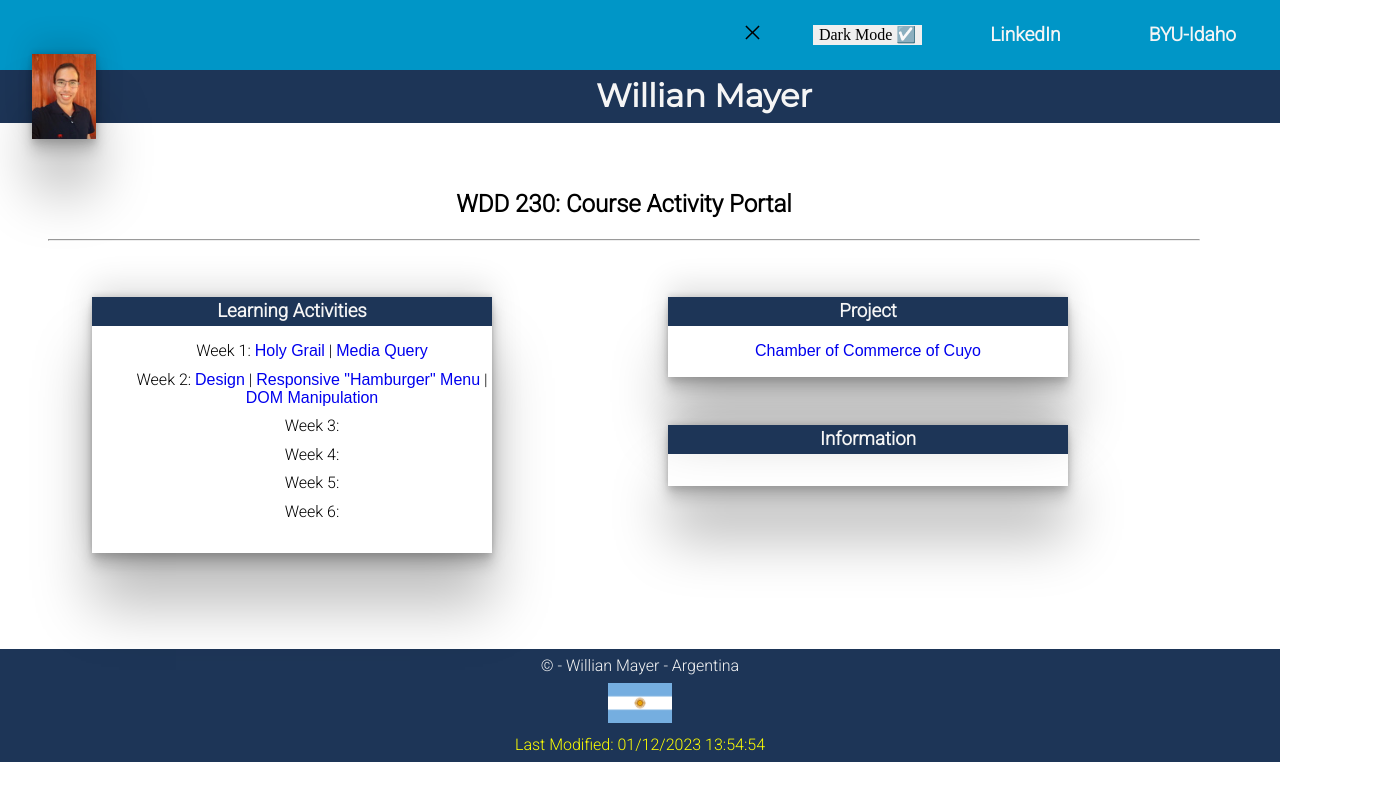
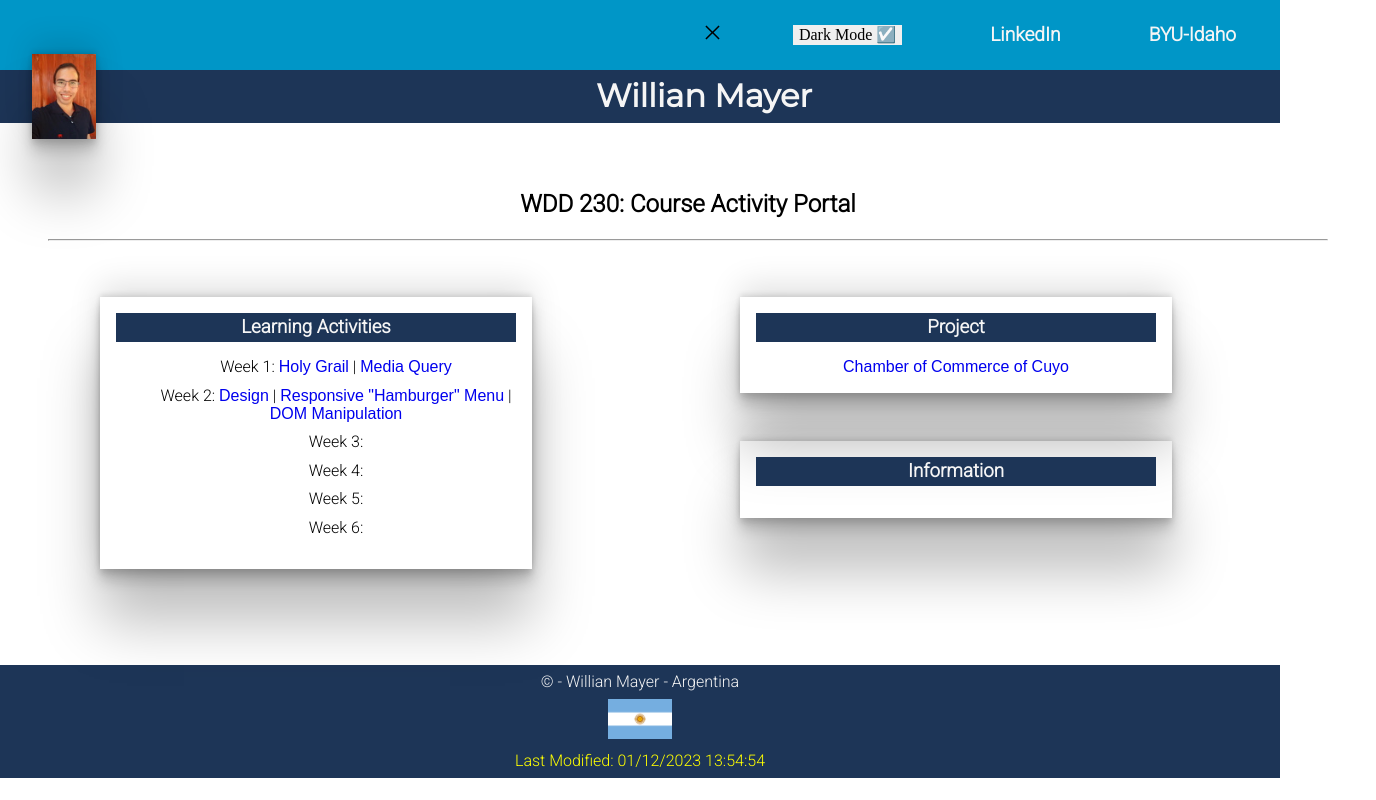
Before and after one commit to WillyMayer1/wdd230, a plain HTML site: page index.html in a window 1280 px wide. Both pictures are taken after a click on the element 1229 px from the left and 34 px from the top of the page. Shown: the whole page, 1376 px wide, since content can reach past the window. Drawn offline with Linux system fonts and the light colour scheme.

Commit message:
checkpoint

```diff
--- a/index.html
+++ b/index.html
@@ -30,9 +30,10 @@
                   >LinkedIn</a
                   >
             </li>
+            <li class="nav-item">
                <button class="darkButton">Dark Mode ☑️</button>
+            </li>
          </ul>
-
          <div class="hamburger">
             <img class="hamb-menu" src="images/menu.svg" width="25" height="25" alt="menu">
             <img class="x-menu" src="images/x.svg" width="25" height="25" alt="menu">
--- a/styles/base.css
+++ b/styles/base.css
@@ -1,20 +1,14 @@
 @import url('https://fonts.googleapis.com/css2?family=Montserrat&family=Roboto:wght@300&display=swap');
-
-
  body {
      margin: 0 0;
 }
-
  h1 {
      font-family: 'Montserrat', sans-serif;
      color: whitesmoke;
 }
-
-p,
-a {
+ p, a {
      font-family: 'Robot', sans-serif;
 }
-
  nav {
      display: flex;
      flex-direction: row-reverse;
@@ -24,32 +18,26 @@ nav {
      background-color: #0096c7;
      padding: 1.5rem;
 }
-
  nav a {
      font-family: 'Roboto', sans-serif;
      font-weight: bold;
      color: whitesmoke;
      font-size: larger;
 }
-
  li{
      list-style-type: none;
      margin-bottom: 15px;
 }
-
  a{
      text-decoration: none;
 }
-
  .link{
      margin-left: 10px;
      text-decoration: underline;
 }
-
  .link:hover{
      color: dodgerblue;
 }
-
  .navbar{
      min-height: 70px;
      display: flex;
@@ -57,41 +45,32 @@ li{
      align-items: center;
      padding: 0 24px;
 }
-
  .nav-menu{
      display: flex;
      justify-content: space-between;
      align-items: center;
      gap: 60px;
 }
-
  .nav-branding{
      font-size: 2rem;
 }
-
  .nav-link{
      transition: 0.7s ease;
 }
-
  .nav-link:hover{
      color: dodgerblue;
 }
-
  .darkButton{
      border: none;
      transition: 0.7s ease;
-    background-color: "yellow";
 }
-
  .darkButton:hover{
      color: dodgerblue;
 }
-
  .hamburger{
      display: none;
      cursor: pointer;
 }
-
  .bar{
      display: block;
      width: 25px;
@@ -101,58 +80,47 @@ li{
      transition: all 0.3s ease-in-out;
      background-color: black;
 }
-
  header {
      width: 100%;
      display: flex;
      background-color: #1d3557;
 }
-
  header img {
      width: 15%;
      height: 15%;
      margin: 0 2rem;
      box-shadow: rgba(0, 0, 0, 0.25) 0px 54px 55px, rgba(0, 0, 0, 0.12) 0px -12px 30px, rgba(0, 0, 0, 0.12) 0px 4px 6px, rgba(0, 0, 0, 0.17) 0px 12px 13px, rgba(0, 0, 0, 0.09) 0px -3px 5px;
 }
-
  header h1 {
      margin: auto auto;
      font-size: 2rem;
-
 }
-
  main {
      padding: 0px 0px;
      width: 100%;
      color: black;
      font-family: 'Roboto', sans-serif;
 }
-
  h2 {
      text-align: center;
 }
-
  .cards {
      display: block;
      width: 90%;
 }
-
  .card {
      box-shadow: rgba(0, 0, 0, 0.25) 0px 54px 55px, rgba(0, 0, 0, 0.12) 0px -12px 30px, rgba(0, 0, 0, 0.12) 0px 4px 6px, rgba(0, 0, 0, 0.17) 0px 12px 13px, rgba(0, 0, 0, 0.09) 0px -3px 5px;
+     padding: 1rem;
      padding-bottom: 1rem;
      height: auto;
      margin: 1rem auto;
      width: 20rem;
      text-align: center;
 }
-
-
  aside {
      margin: 0 auto;
      width: 100%;
 }
-
-
  .card h3 {
      background-color: #1d3557;
      color: whitesmoke;
@@ -160,59 +128,45 @@ aside {
      margin: 0 auto 1rem;
      padding: 1%;
 }
-
  .card li {
      margin: 10px auto 10px;
 }
-
  footer {
      text-align: center;
      background-color: #1d3557;
 }
-
-footer a,
-footer p {
+ footer a, footer p {
      font-family: 'Roboto', sans-serif;
      color: whitesmoke;
      font-weight: 100;
      margin: 0 auto;
      padding: 0.5rem;
 }
-
  .highlight {
      color: yellow;
 }
-
  .flag {
      width: 5%;
      height: 5%;
 }
-
-
  .hamburger{
      display: block;
 }
-
  .x-menu {
      opacity: 0%;
 }
-
  .hamburger.active .hamb-menu{
      opacity: 0%;
 }
  .hamburger.active .x-menu{
      opacity: 100%;
 }
-
-
  .nav-menu{
      display: none;
 }
-
  .nav-item{
      margin: 20px;
 }
-
  .nav-menu.active{
      display: contents;
      justify-content: space-between;
--- a/styles/larger.css
+++ b/styles/larger.css
@@ -23,7 +23,7 @@
 
 		padding: 2% 5%;
 		padding: 3em 3em;
-		width: 90%;
+		width: 100%;
 	}
 
 	.cards {
```
Lines whose indentation alone changed are shown as unchanged.
